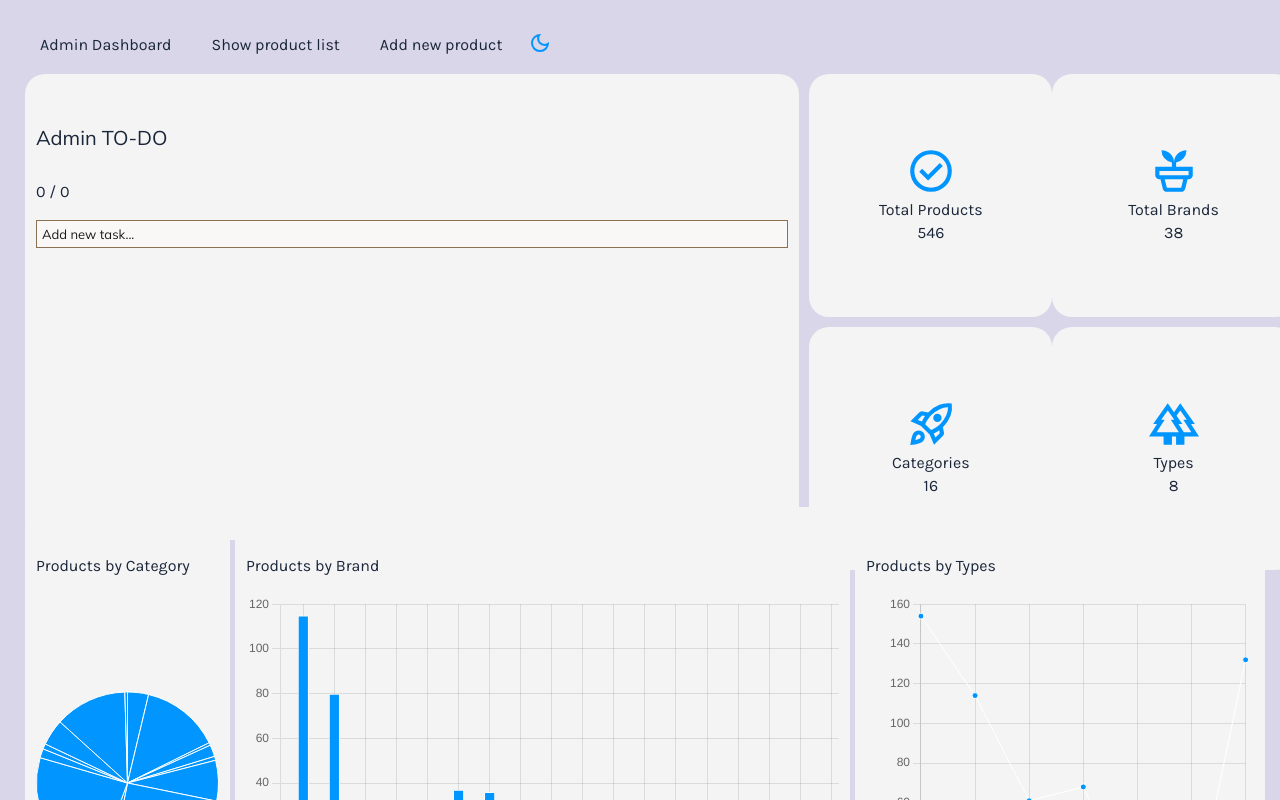
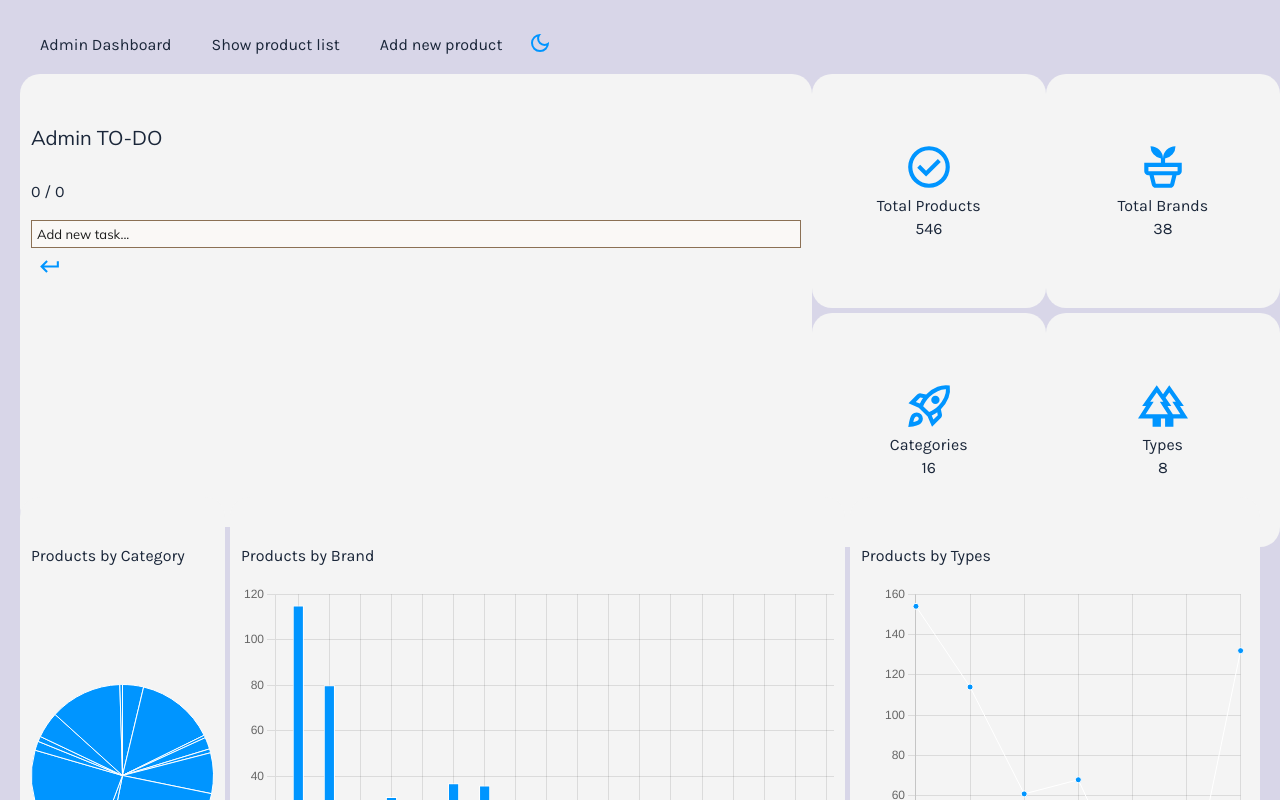
Before and after one commit to eugenia-vitinschii/Cosmetic-Shop-VueJS-PINIA, a Vue app in the folder frontend/: page /admin in a window 1280 px wide. Shown: the top 800 px of the page. Built offline with nearby package versions, Linux system fonts and the light colour scheme; data requests are answered from the project's data file.

Commit message:
style(admin): create mixin, svg button & done classes

```diff
--- a/frontend/src/assets/sass/admin/_admin-mixins.sass
+++ b/frontend/src/assets/sass/admin/_admin-mixins.sass
@@ -2,11 +2,16 @@
 @use '../abstracts/_variables' as *
 
 @mixin block-style()
+   margin-top: 5px
    background: var( --admin-bg-muted)
    border-radius: 20px
    padding: 20px 10px
-   margin: 5px
    transition: $transition
    border: 1px solid transparent
    &:hover
       border: 1px solid var( --admin-accent)
+
+@mixin flex-center()
+   display: flex
+   justify-content: space-between
+   align-items: center
--- a/frontend/src/assets/sass/admin/_admin-theme.sass
+++ b/frontend/src/assets/sass/admin/_admin-theme.sass
@@ -31,3 +31,10 @@
 
 .admin-theme
    background: var(--admin-bg-base)
+
+
+.admin-svg-button
+   svg
+      fill: var(--admin-accent)
+      height: 25px
+      width: 25px
--- a/frontend/src/assets/sass/admin/_admin-typography.sass
+++ b/frontend/src/assets/sass/admin/_admin-typography.sass
@@ -36,3 +36,7 @@ p, a, label, h1,td,tr
       @include font-size($subheading-sm, 26px)
    .admin-body-text
       @include font-size($body-text-sm, 20px)
+
+.done
+   text-decoration: line-through
+   opacity: 0.8
```
